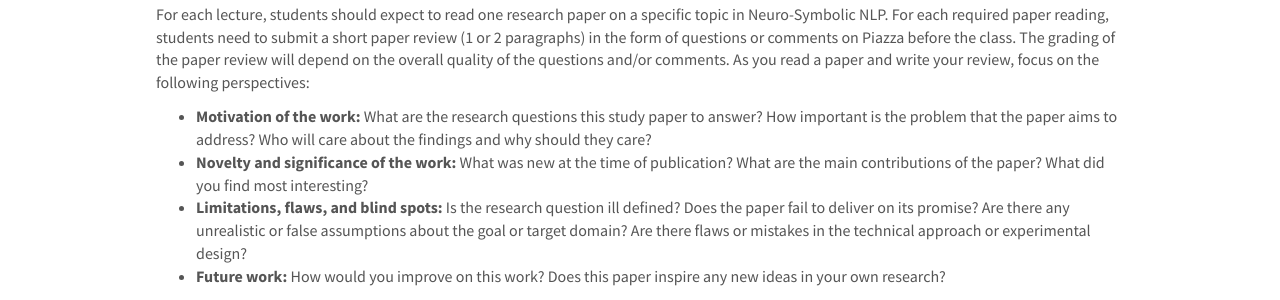
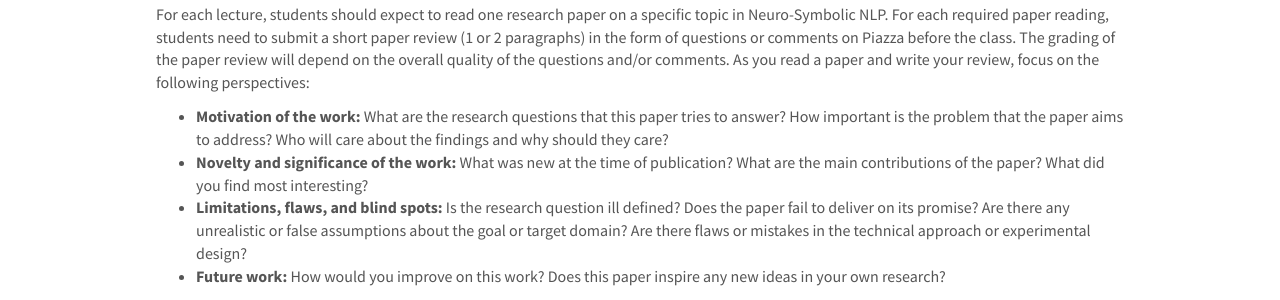
Before and after one commit to mlpacheco/mlpacheco.github.io, a Jekyll site: the page built from _pages/nesymnlp.md, in a window 1280 px wide and 900 px high, scrolled down 2412 px. Shown: the part 154-454 px from the top of the window. Built offline with Jekyll 4.4.1, drawn with Linux system fonts in a browser that asks for light colours; nearby versions of some CDN libraries.

Commit message:
Update nesymnlp.md

```diff
--- a/_pages/nesymnlp.md
+++ b/_pages/nesymnlp.md
@@ -120,12 +120,10 @@
 questions and/or comments. As you read a paper and write your review, focus on the
 following perspectives:
 
-- **Motivation of the work:** What are the research questions this study paper to answer? How important is the problem that the paper aims to address?
-Who will care about the findings and why should they care?
+- **Motivation of the work:** What are the research questions that this paper tries to answer? How important is the problem that the paper aims to address? Who will care about the findings and why should they care?
 - **Novelty and significance of the work:** What was new at the time of publication? What are the main contributions of the paper?
 What did you find most interesting?
-- **Limitations, flaws, and blind spots:** Is the research question ill defined? Does the paper fail to deliver on its promise? Are there any unrealistic or false
-assumptions about the goal or target domain? Are there flaws or mistakes in the technical approach or experimental design?
+- **Limitations, flaws, and blind spots:** Is the research question ill defined? Does the paper fail to deliver on its promise? Are there any unrealistic or false assumptions about the goal or target domain? Are there flaws or mistakes in the technical approach or experimental design?
 - **Future work:** How would you improve on this work? Does this paper inspire any new ideas in your own research?
 
 **Reviews are due at 9 am before the class, no late submissions allowed.**
@@ -138,8 +136,7 @@
 Each paper presentation should take no more than 40 minutes, so that we can have enough
 time for discussion. The presentation should elaborate on the motivation, related
 work, research questions, methodology/experimental design, findings, limitations, and future work stated in the
-paper. To make your presentation more insightful, try to position the paper contribution with respect to the related literature and tell the audience why this work was proposed in
-the first place, how it advances our understanding about the topic, and how it is
+paper. To make your presentation more insightful, try to position the paper contribution with respect to the related literature and tell the audience why this work was proposed in the first place, how it advances our understanding about the topic, and how it is
 different from other related work in the past. You are also encouraged to connect the
 assigned paper to your own research. You should prepare a set of questions (either
 written by yourself or based on questions other students post on Piazza) and co-lead
@@ -188,13 +185,13 @@
       2. _Motivation & Limitations of existing work_: Have others tried to solve the same task or answer a similar research question? What are you/they trying to do differently and why? What were the limitations or shortcomings of prior work?<br>
       3. _Likely challenges and mitigations_: What is hard about this task / research question? What are your contingency plans if the reproduction turns out to be harder than expected or experiments do not go as planned?
    3. **Related Work Section**: Include 3-4 sentence descriptions of no less than 4 papers directly relevant to the proposed research. Also mention how the paper you are working on differs from these.
-<br>
+<br><br>
 -  **Mid-Point Project Report**: A mid-point project summary is due on **Sun. Oct 29 at midnight (Week 9)**. This summary is worth 10% of your overall grade. The report should be no longer than 4 pages (minus references) and it should include the following sections:
      1. **Title**: Can include any revisions to your previous title.
      2. **Introduction**: Can include any revisions to your previous introduction.
      4. **Methodology Section**: For research projects, this section should describe the envisioned approach/methodology. For reproduction projects, this summary should include a road map for the reproduction study. i.e., a detailed description of which methods you are going to re-implement from scratch and what existing resources you are re-using (if any).
      5. **Experimental Section**: a description of the experimental setup and any preliminary results obtained.
-<br>
+<br><br>
 - **Final Project Presentation**: In Weeks 15 and 16, each team will deliver a presentation of their project. The presentation will be about 20 minutes + 5 minutes for Q&A. The presentation is worth 10% of your total grade.
 
 - **Final Report**: A final report is due on **Tue. Dec 18 at midnight**. This report should be no longer than 8 pages (minus references) and it is worth 10% of your overall grade. Your final project report should be built upon your proposal and project summary. Feel free to
```
